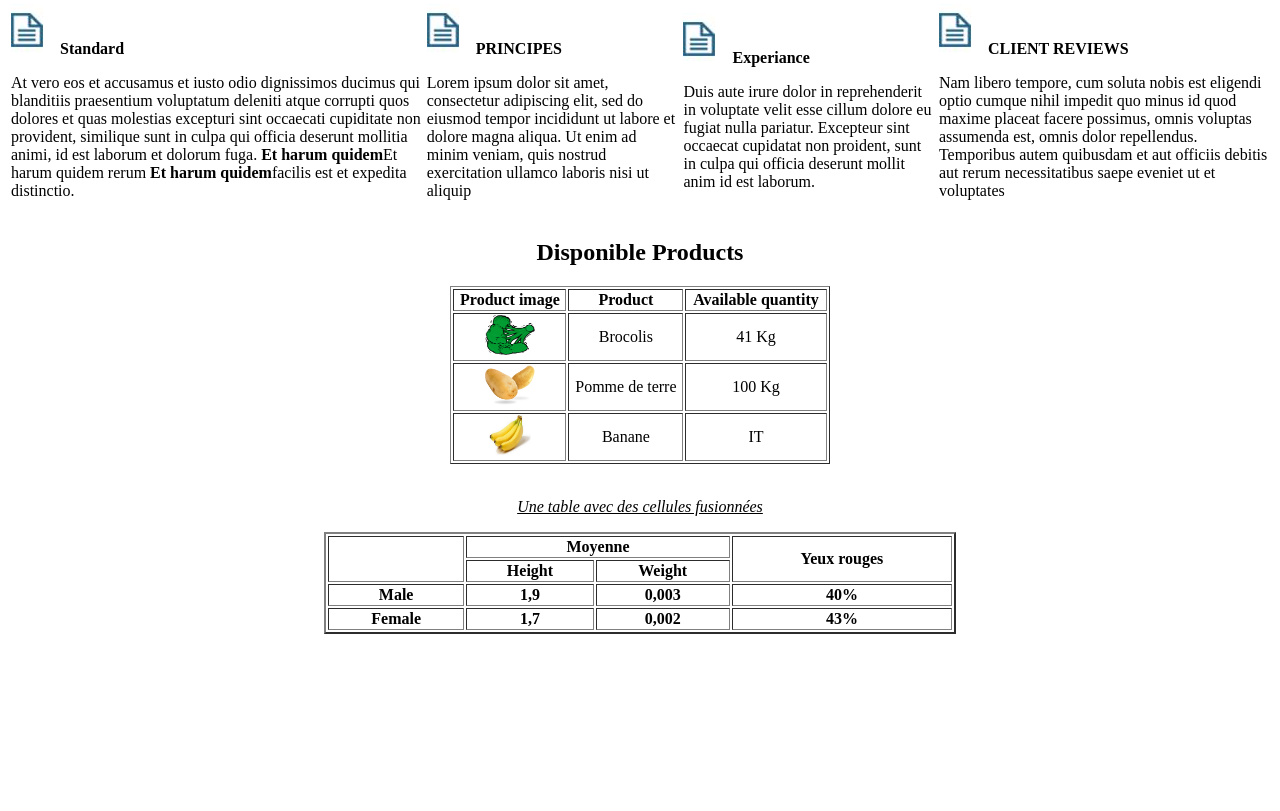
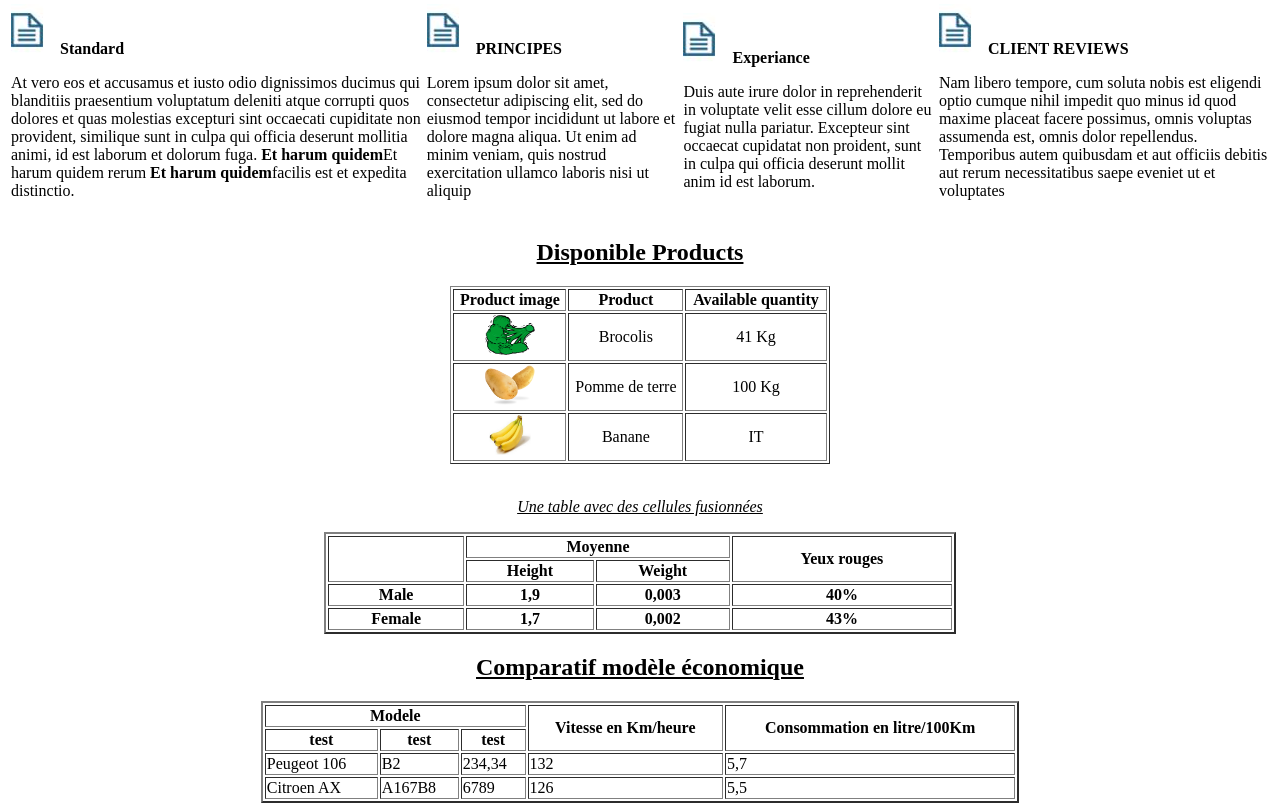
Before and after one commit to StouryMehdi/TP_02, a plain HTML site: page Index.html in a window 1280 px wide. Shown: the part 707-1518 px from the top of the page. Before the commit the page ends 1349 px from the top, so only its background shows below. Drawn offline with Linux system fonts and the light colour scheme.

Commit message:
Second TP

```diff
--- a/Index.html
+++ b/Index.html
@@ -75,7 +75,7 @@
         </td>
       </tr>
     </table>
-    <h2 align="center">Disponible Products</h2>
+    <h2 align="center"><u>Disponible Products</u></h2>
     <table border="1" align="center" width="30%">
       <tr align="center">
         <th>Product image</th>
@@ -110,9 +110,9 @@
     </p>
     <table border="2" align="center" width="50%">
       <tr>
-        <!-- colspan for vertical colons i need to know how they work -->
+        <!-- rowspan for vertical colons i need to know how they work -->
         <th rowspan="2"></th>
-        <!-- colspan for horizontal colons i need to know how they work -->
+        <!-- rowspan for horizontal colons i need to know how they work -->
         <th colspan="2">Moyenne</th>
         <th rowspan="2">Yeux rouges</th>
       </tr>
@@ -133,5 +133,35 @@
         <th>43%</th>
       </tr>
     </table>
+    <h2 align="center">
+      <u>Comparatif modèle économique</u>
+    </h2>
+
+    <table border="2" align="center" width="60%">
+      <tr>
+        <th colspan="3">Modele</th>
+        <th rowspan="2">Vitesse en Km/heure</th>
+        <th rowspan="2">Consommation en litre/100Km</th>
+      </tr>
+      <tr>
+        <th>test</th>
+        <th>test</th>
+        <th>test</th>
+      </tr>
+      <tr>
+        <td>Peugeot 106</td>
+        <td>B2</td>
+        <td>234,34</td>
+        <td>132</td>
+        <td>5,7</td>
+      </tr>
+      <tr>
+        <td>Citroen AX</td>
+        <td>A167B8</td>
+        <td>6789</td>
+        <td>126</td>
+        <td>5,5</td>
+      </tr>
+    </table>
   </body>
 </html>
```
